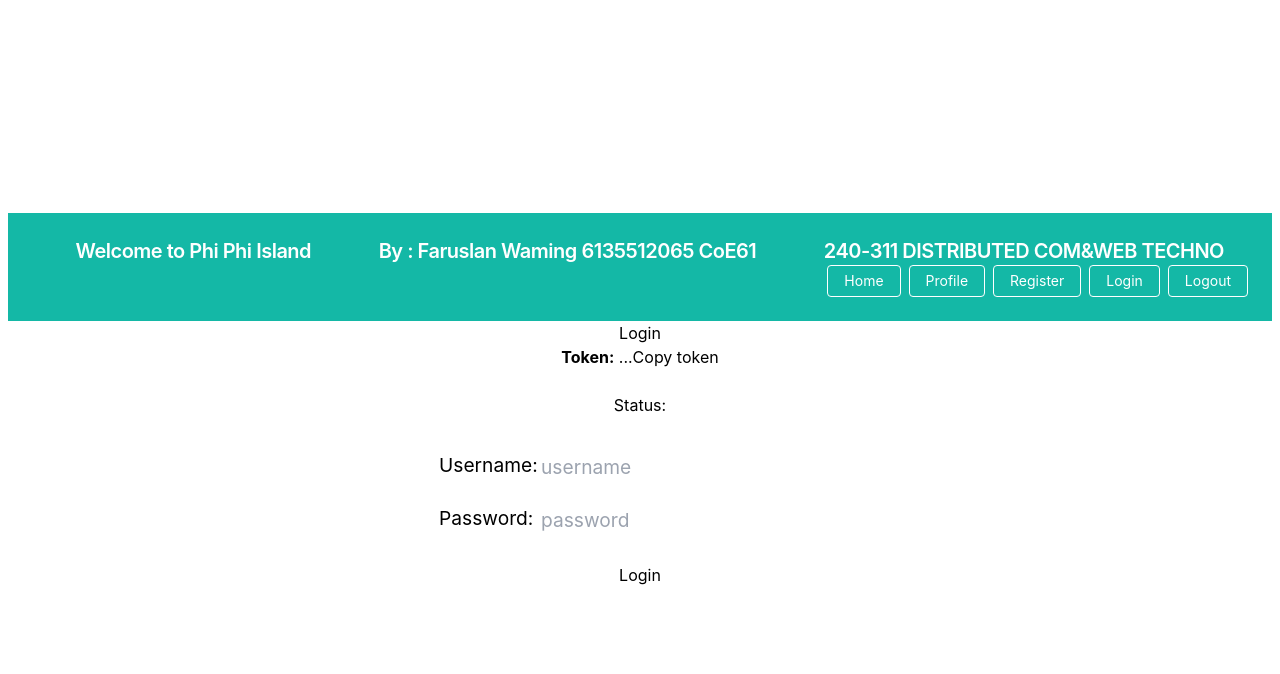
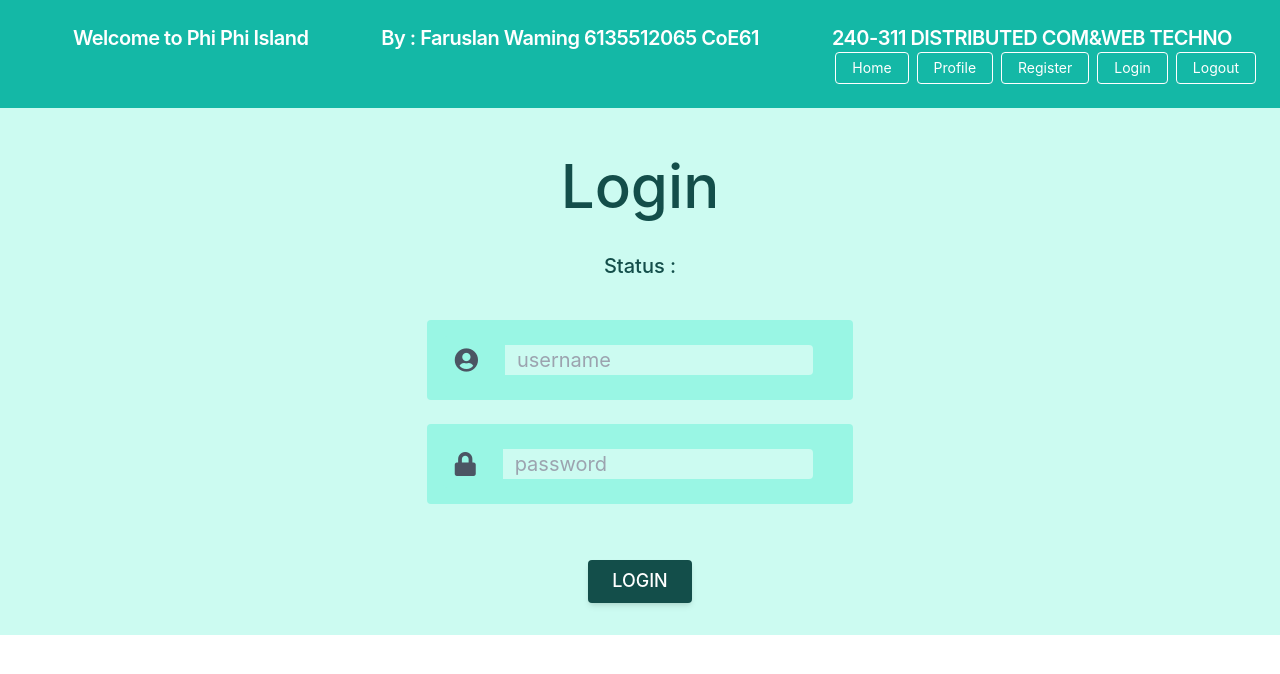
Before and after one commit to 6135512065/Javascript-Web-Assignment-240-311-DCW-2-2564, a Next.js app in the folder frontend/: page /login in a window 1280 px wide. Shown: the top 674 px of the page. Built offline with nearby package versions, Linux system fonts and the light colour scheme.

Commit message:
commit8 (Edit LoginPage)

```diff
--- a/frontend/pages/login.js
+++ b/frontend/pages/login.js
@@ -29,7 +29,7 @@ export default function Login({ token }) {
     }
 
     const loginForm = () => (
-        <div className={styles.gridContainer}>
+        /*<div className={styles.gridContainer}>
             <div>
                 Username:
             </div>
@@ -49,35 +49,70 @@ export default function Login({ token }) {
                     placeholder="password"
                     onChange={(e) => setPassword(e.target.value)} />
             </div>
+        </div>*/
+
+        <div class="bg-teal-100 flex">
+            <div class="flex-col flex ml-auto mr-auto items-center w-full lg:w-2/3 md:w-3/5">
+                <br></br><br></br>
+                <h5 class="text-center text-teal-900 text-6xl font-medium mb-2">Login</h5>
+                <div class="text-center text-teal-900 text-xl font-medium mb-2">
+                    <br></br>
+                    Status :  {status}
+                </div>
+                <br></br>
+                <form action="" class="mt-2 flex flex-col lg:w-1/2 w-8/12">
+
+                    <div class="flex flex-wrap items-stretch w-full mb-4 relative h-20 bg-teal-200 items-center rounded mb-6 pr-10">
+                        <div class="flex -mr-px justify-center w-15 p-4">
+                            <span
+                                class="flex items-center leading-normal bg-teal-200 px-3 border-0 rounded rounded-r-none text-2xl text-gray-600">
+                                <i class="fas fa-user-circle"></i>
+                            </span>
+                        </div>
+                        <input
+                            type="text"
+                            class="bg-teal-100 flex-shrink flex-grow flex-auto leading-normal w-px flex-1 border-0 h-15 border-grey-light rounded rounded-l-none px-3 self-center relative  font-roboto text-xl outline-none"
+                            placeholder="username"
+                            onChange={(e) => setUsername(e.target.value)}
+                        />
+                    </div>
+
+                    <div class="flex flex-wrap items-stretch w-full mb-4 relative h-20 bg-teal-200 items-center rounded mb-6 pr-10">
+                        <div class="flex -mr-px justify-center w-15 p-4">
+                            <span
+                                class="flex items-center leading-normal bg-teal-200 px-3 border-0 rounded rounded-r-none text-2xl text-gray-600">
+                                <i class="fas fa-lock"></i>
+                            </span>
+                        </div>
+                        <input
+                            type="password"
+                            class="bg-teal-100 flex-shrink flex-grow flex-auto leading-normal flex-1 w-px border-0 h-15 border-grey-light rounded rounded-l-none px-3 self-center relative  font-roboto text-xl outline-none"
+                            placeholder="password"
+                            onChange={(e) => setPassword(e.target.value)} />
+                    </div>
+                </form>
+
+                <div class="flex justify-center">
+                    <div class="flex items-stretch justify-center px-6 py-8">
+                        <button type="button" class=" inline-block px-6 py-2.5 bg-teal-900 text-white font-medium text-lg leading-tight uppercase rounded shadow-md
+                        hover:bg-teal-900 hover:shadow-lg focus:bg-teal-900 focus:shadow-lg focus:outline-none focus:ring-0 active:bg-teal-500 active:shadow-lg transition
+                        duration-150 ease-in-out"
+                            onClick={login}>Login</button>
+                    </div>
+                </div>
+            </div>
         </div>
     )
 
-    const copyText = () => {
-        navigator.clipboard.writeText(token)
-    }
-
     return (
-        <Layout>
-            <Head>
-                <title>Login</title>
-            </Head>
-            <div className={styles.container}>
-                <Navbar />
-                <h1>Login</h1>
-                <div><b>Token:</b> {token.substring(0, 15)}...
-                <button onClick={copyText}> Copy token </button>
-                </div>
-                <br/>
-                <div>
-                    Status:  {status}
-                </div>
-                <br />
-                {loginForm()}
-                <div>
-                    <button onClick={login}>Login</button>
-                </div>
-            </div>
-        </Layout>
+        <body class="bg-teal-100">
+            <Navbar />
+            <link
+                rel="stylesheet"
+                href="https://cdnjs.cloudflare.com/ajax/libs/font-awesome/5.13.0/css/all.min.css"
+            />
+            {loginForm()}
+        </body>
     )
 }
 
```
